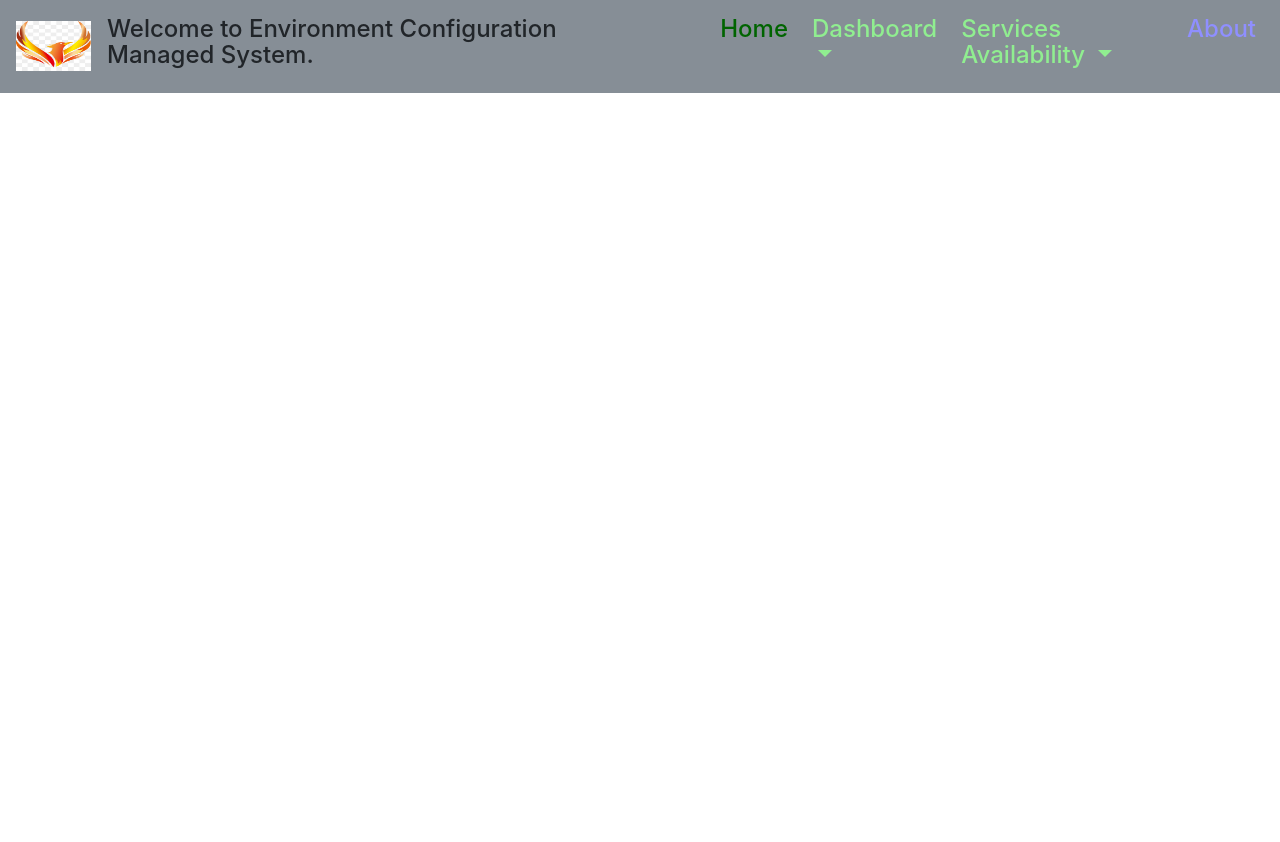
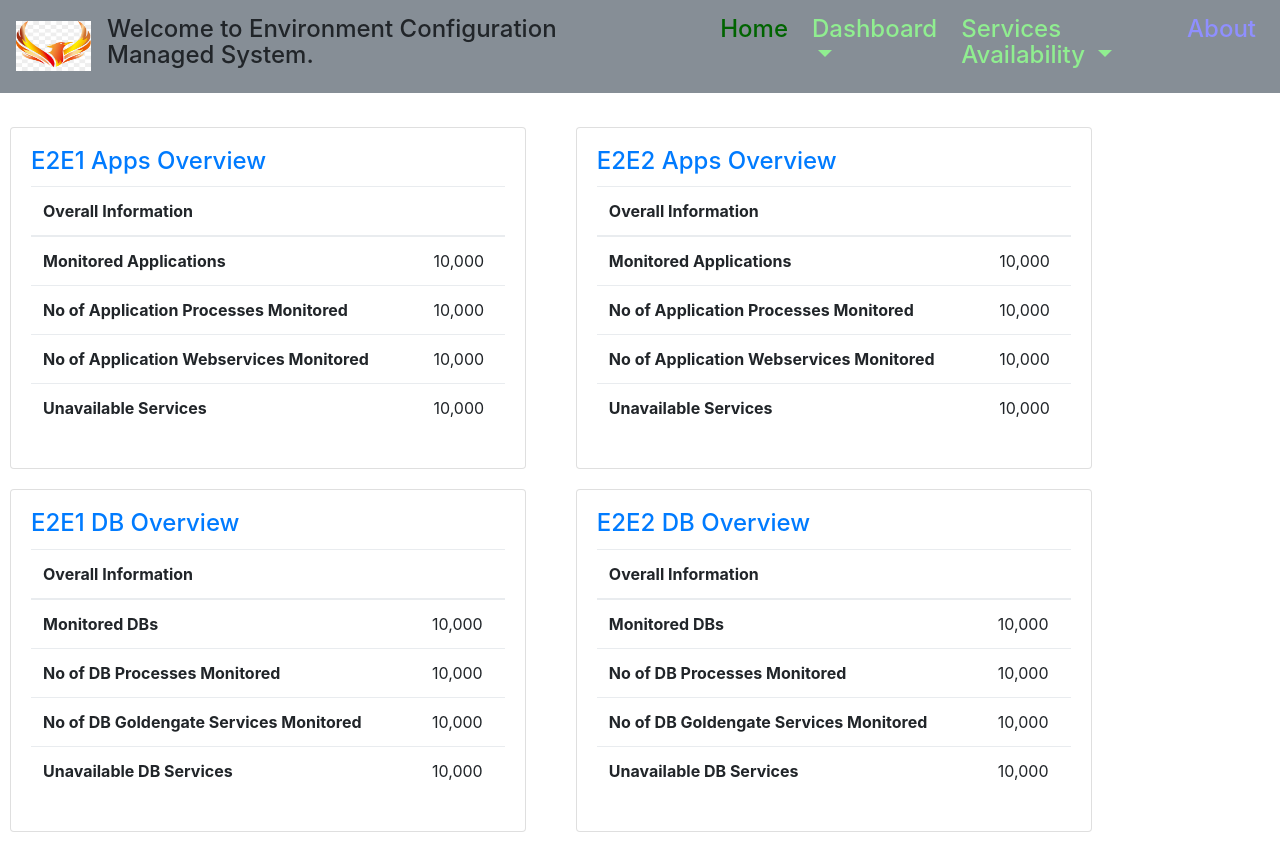
Before and after one commit to sanjibbehera/django_dashboard, a Django app: page /cmsenvmgmt/ in a window 1280 px wide. Before the commit the page ends 93 px from the top, so only its background shows below. Run offline with Django 3.2, Linux system fonts and the light colour scheme; some libraries are stand-ins or nearby versions.

Commit message:
Home Page developed.

```diff
--- /dev/null
+++ b/cmsenvproj/static/css/index.css
@@ -0,0 +1,3 @@
+.col-md-4 {
+    margin: 10px 10px !important;
+  }
--- a/cmsenvproj/templates/cmsenvmgmt/index.html
+++ b/cmsenvproj/templates/cmsenvmgmt/index.html
@@ -6,6 +6,7 @@
   <meta name="viewport" content="width=device-width, initial-scale=1, shrink-to-fit=no">
   {% load static from staticfiles %}
   <title>Environment Management Configuration!!</title>
+	<link rel="stylesheet" type="text/css" href="{% static 'css/index.css' %}">
 
   <!-- Bootstrap CSS -->
   <link rel="stylesheet" href="https://maxcdn.bootstrapcdn.com/bootstrap/4.0.0-beta/css/bootstrap.min.css" integrity="sha384-/Y6pD6FV/Vv2HJnA6t+vslU6fwYXjCFtcEpHbNJ0lyAFsXTsjBbfaDjzALeQsN6M" crossorigin="anonymous">
@@ -61,6 +62,137 @@
       </ul>
     </div>
   </nav>
+  <br>
+    <div class="row">
+        <div class="col-lg-5 col-md-4">
+            <div class="card h-90">
+              <div class="card-body">
+                <h4 class="card-title">
+                  <a href="#">E2E1 Apps Overview</a>
+                </h4>
+                <table class="card-table table">
+                  <thead>
+                    <tr>
+                        <th align="center" colspan="2">Overall Information</th>
+                    </tr>
+                  </thead>
+                  <tr>
+                    <th scope="row">Monitored Applications</th>
+                    <td>10,000</td>
+                  </tr>
+                  <tr>
+                    <th scope="row">No of Application Processes Monitored</th>
+                    <td>10,000</td>
+                  </tr>
+                  <tr>
+                    <th scope="row">No of Application Webservices Monitored</th>
+                    <td>10,000</td>
+                  </tr>
+                  <tr>
+                    <th scope="row">Unavailable Services</th>
+                    <td>10,000</td>
+                  </tr>
+                </table>
+              </div>
+            </div>
+        </div>
+        <div class="col-lg-5 col-md-4">
+          <div class="card h-90">
+            <div class="card-body">
+              <h4 class="card-title">
+                <a href="#">E2E2 Apps Overview</a>
+              </h4>
+              <table class="card-table table">
+                    <thead>
+                        <tr>
+                            <th align="center" colspan="2">Overall Information</th>
+                        </tr>
+                    </thead>
+                    <tr>
+                        <th scope="row">Monitored Applications</th>
+                        <td>10,000</td>
+                    </tr>
+                    <tr>
+                        <th scope="row">No of Application Processes Monitored</th>
+                        <td>10,000</td>
+                    </tr>
+                    <tr>
+                        <th scope="row">No of Application Webservices Monitored</th>
+                        <td>10,000</td>
+                    </tr>
+                    <tr>
+                        <th scope="row">Unavailable Services</th>
+                        <td>10,000</td>
+                    </tr>
+              </table>
+            </div>
+          </div>
+        </div>
+        <div class="col-lg-5 col-md-4">
+          <div class="card h-90">
+            <div class="card-body">
+              <h4 class="card-title">
+                <a href="#">E2E1 DB Overview</a>
+              </h4>
+              <table class="card-table table">
+                    <thead>
+                        <tr>
+                            <th align="center" colspan="2">Overall Information</th>
+                        </tr>
+                    </thead>
+                    <tr>
+                        <th scope="row">Monitored DBs</th>
+                        <td>10,000</td>
+                    </tr>
+                    <tr>
+                        <th scope="row">No of DB Processes Monitored</th>
+                        <td>10,000</td>
+                    </tr>
+                    <tr>
+                        <th scope="row">No of DB Goldengate Services Monitored</th>
+                        <td>10,000</td>
+                    </tr>
+                    <tr>
+                        <th scope="row">Unavailable DB Services</th>
+                        <td>10,000</td>
+                    </tr>
+              </table>
+            </div>
+          </div>
+        </div>
+        <div class="col-lg-5 col-md-4">
+          <div class="card h-90">
+            <div class="card-body">
+              <h4 class="card-title">
+                <a href="#">E2E2 DB Overview</a>
+              </h4>
+              <table class="card-table table">
+                    <thead>
+                        <tr>
+                            <th align="center" colspan="2">Overall Information</th>
+                        </tr>
+                    </thead>
+                    <tr>
+                        <th scope="row">Monitored DBs</th>
+                        <td>10,000</td>
+                    </tr>
+                    <tr>
+                        <th scope="row">No of DB Processes Monitored</th>
+                        <td>10,000</td>
+                    </tr>
+                    <tr>
+                        <th scope="row">No of DB Goldengate Services Monitored</th>
+                        <td>10,000</td>
+                    </tr>
+                    <tr>
+                        <th scope="row">Unavailable DB Services</th>
+                        <td>10,000</td>
+                    </tr>
+              </table>
+            </div>
+          </div>
+        </div>
+    </div>
 
   <!-- Optional JavaScript -->
   <!-- jQuery first, then Popper.js, then Bootstrap JS -->
```
